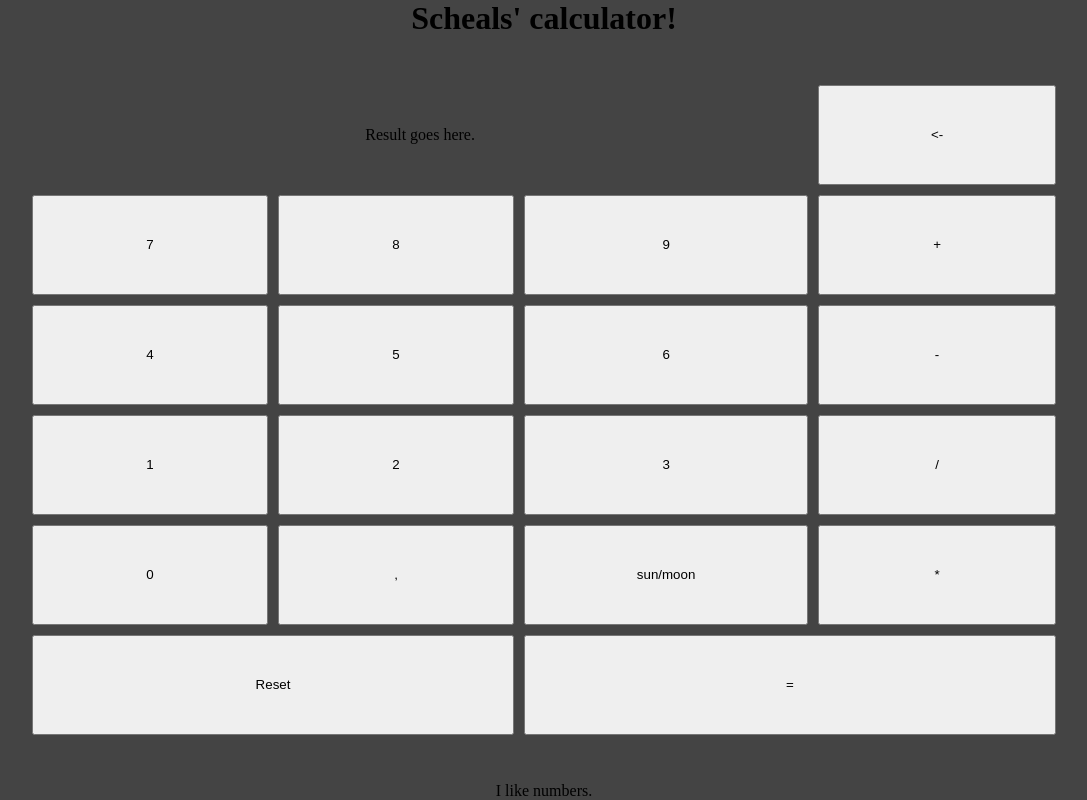
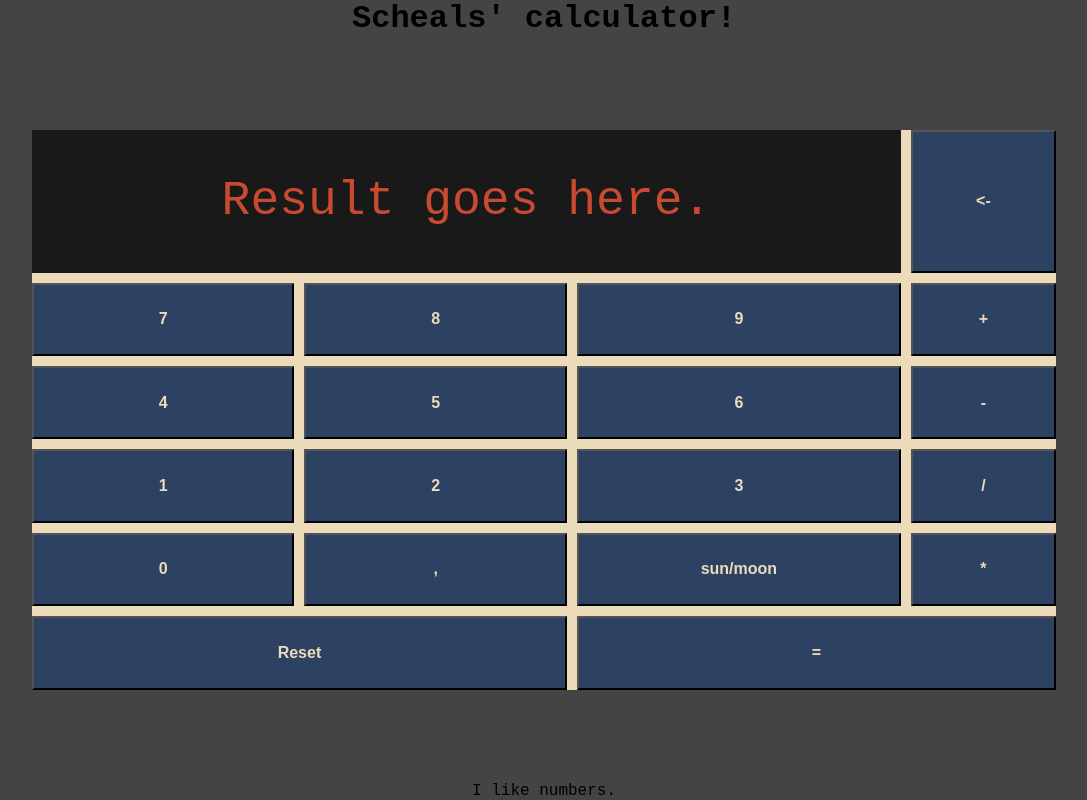
Before and after one commit to scheals/calculator, a plain HTML site: page index.html in a window 1280 px wide. Shown: the whole page, without its empty margins (96-1183 px from the left). Drawn offline with Linux system fonts and the light colour scheme.

Commit message:
Polish layout, begin functionality introduction

```diff
--- a/index.html
+++ b/index.html
@@ -11,8 +11,10 @@
     <header><h1>Scheals' calculator!</h1></header>
     <main>
         <section class="calculator">
-                <p class ="result">Result goes here.</p>
-                <button class="reset-btn">Reset</button>
+                <div class = "result">
+                    <p class ="result-text">Result goes here.</p>
+                </div>
+                <button class="calc-button" id="reset">Reset</button>
                 <button class="calc-button" id="backspace"><-</button>
                 <button class="calc-button" id="7">7</button>
                 <button class="calc-button" id="8">8</button>
--- a/script.js
+++ b/script.js
@@ -1,10 +1,25 @@
+const calculatorButtons = document.querySelectorAll('.calc-button');
+const resultField = document.querySelector('.result');
+calculatorButtons.forEach(button => listenToButtons(button));
+function listenToButtons(button){
+    return button.addEventListener('click', function() {makeFunctional(button.id)});
+}
+function makeFunctional(buttonID){
+    if (buttonID === "reset") return resetDisplay();
+    if (buttonID === "add" || buttonID === "subtract" || buttonID === "multiply"
+    || buttonID === "divide" || buttonID === "sum") return currentOperation = buttonID;
+    return resultField.textContent += buttonID;
+}
+function resetDisplay() {
+    resultField.textContent = " "
+    return console.log("Display has been cleared.")
+}
+
 function add(number, number2) {
-
     return number + number2;
 }
 
 function subtract(number, number2) {
-
     return number - number2;
 }
 
--- a/style.css
+++ b/style.css
@@ -7,6 +7,7 @@ body {
     display: flex;
     flex-direction: column;
     min-height: 100vh;
+    font-family: 'Courier New', Courier, monospace;
 }
 header {
     text-align: center;
@@ -25,17 +26,32 @@ footer {
     display: grid;
     grid-template-columns: repeat(4, auto);
     gap: 10px;
-    grid-auto-rows: minmax(100px, auto);
+    grid-auto-rows: minmax(30px, auto);
     flex: 1;
     margin: 0 10%;
+    background-color: #ECDBBA;
+    min-height: 70vh;
+    min-width: 70vh;
 }
 .calc-button{
-    color: black;
+    color: #ECDBBA;
+    background-color: #2D4263;
+    font-weight: bold;
+    font-size: 16px;
 }
 .result {
     grid-column: 1 / 4;
     text-align: center;
-    align-self: center;
+    color: #C84B31;
+    background-color: #191919;
+    min-height: 100px;
+    display: flex;
+    justify-content: center;
+    align-items: center;
+}
+.result-text {
+    flex:1;
+    font-size: 48px;
 }
 #add {
     grid-column: 4;
@@ -57,7 +73,7 @@ footer {
     grid-column: 3 / 5;
     grid-row: 6;
 }
-.reset-btn {
+#reset {
     grid-column: 1 / 3;
     grid-row: 6;
 }
```
Also changed, not shown: 1 other file.
